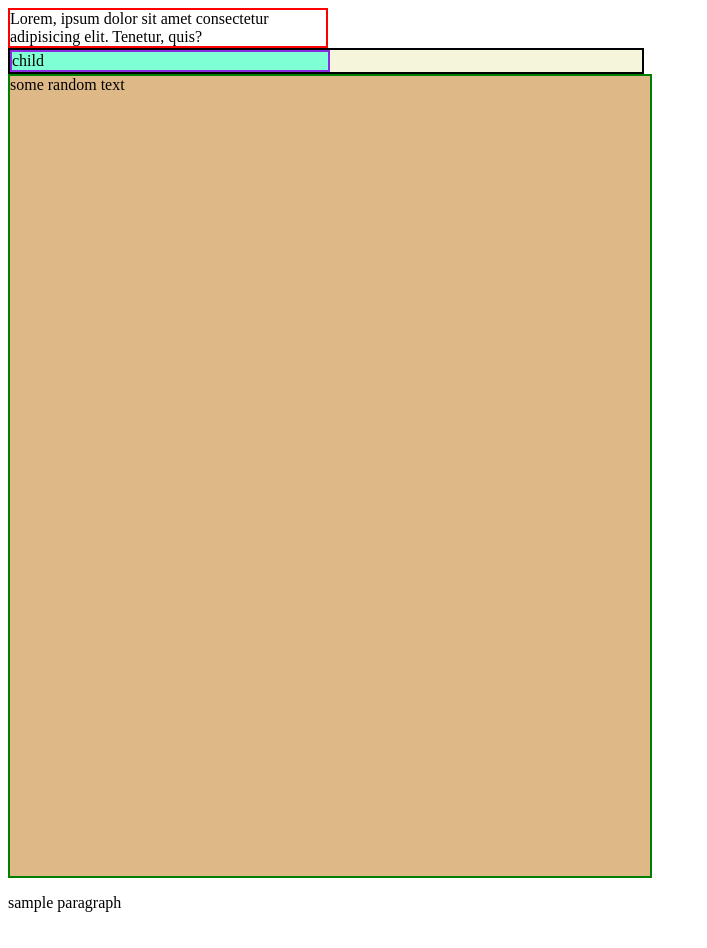
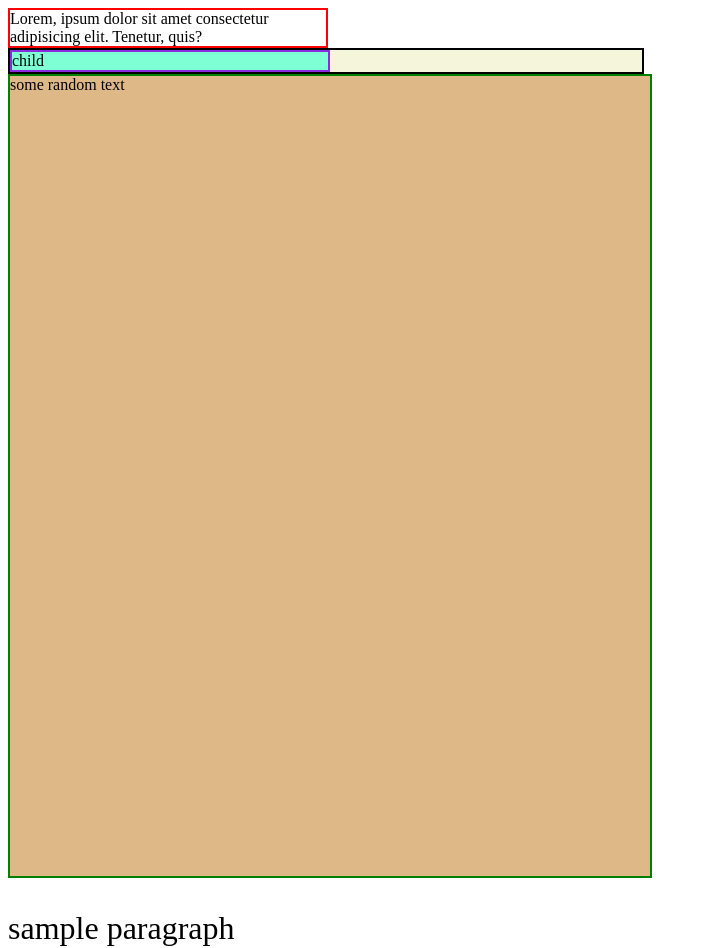
Before and after one commit to athreya-harshith/Web-Development, a plain HTML site: page css/size-units/index.html in a window 1280 px wide. Shown: the top 948 px of the page, without its empty margins (0-707 px from the left). Drawn offline with Linux system fonts and the light colour scheme.

Commit message:
REVISE : CSS size-units rem

```diff
--- a/css/size-units/index.css
+++ b/css/size-units/index.css
@@ -30,3 +30,7 @@
 {
     font-size: 10em;
 }
+p
+{
+    font-size: 2rem;
+}
```
Also changed, not shown: 1 other file.
